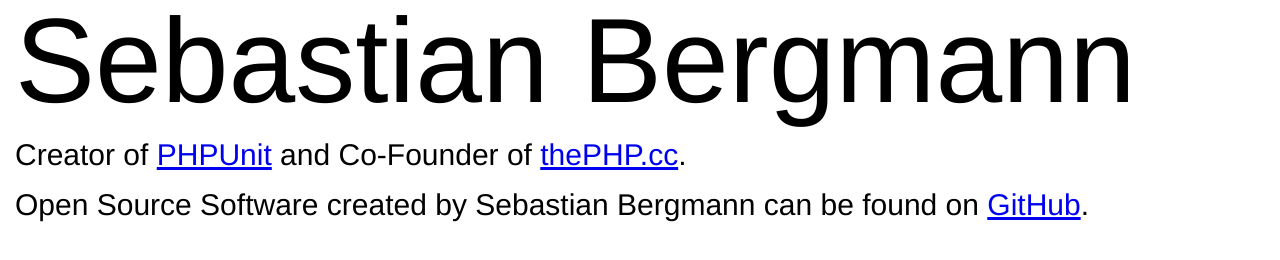
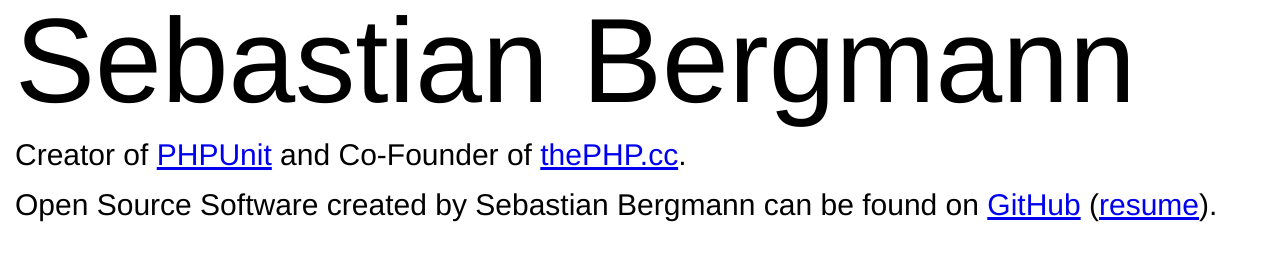
Before and after one commit to esimionato/sebastianbergmann.github.com, a plain HTML site: page index.html in a window 1280 px wide. Drawn offline with Linux system fonts and the light colour scheme.

Commit message:
Add link to GitHub Resume.

```diff
--- a/index.html
+++ b/index.html
@@ -8,6 +8,6 @@
  <body>
   <h1>Sebastian Bergmann</h1>
   <p>Creator of <a href="http://www.phpunit.de/">PHPUnit</a> and Co-Founder of <a href="http://thePHP.cc/">thePHP.cc</a>.</p>
-  <p>Open Source Software created by Sebastian Bergmann can be found on <a href="https://github.com/sebastianbergmann">GitHub</a>.</p>
+  <p>Open Source Software created by Sebastian Bergmann can be found on <a href="https://github.com/sebastianbergmann">GitHub</a> (<a href="http://resume.github.com/?sebastianbergmann">resume</a>).</p>
  </body>
 </html>
```
